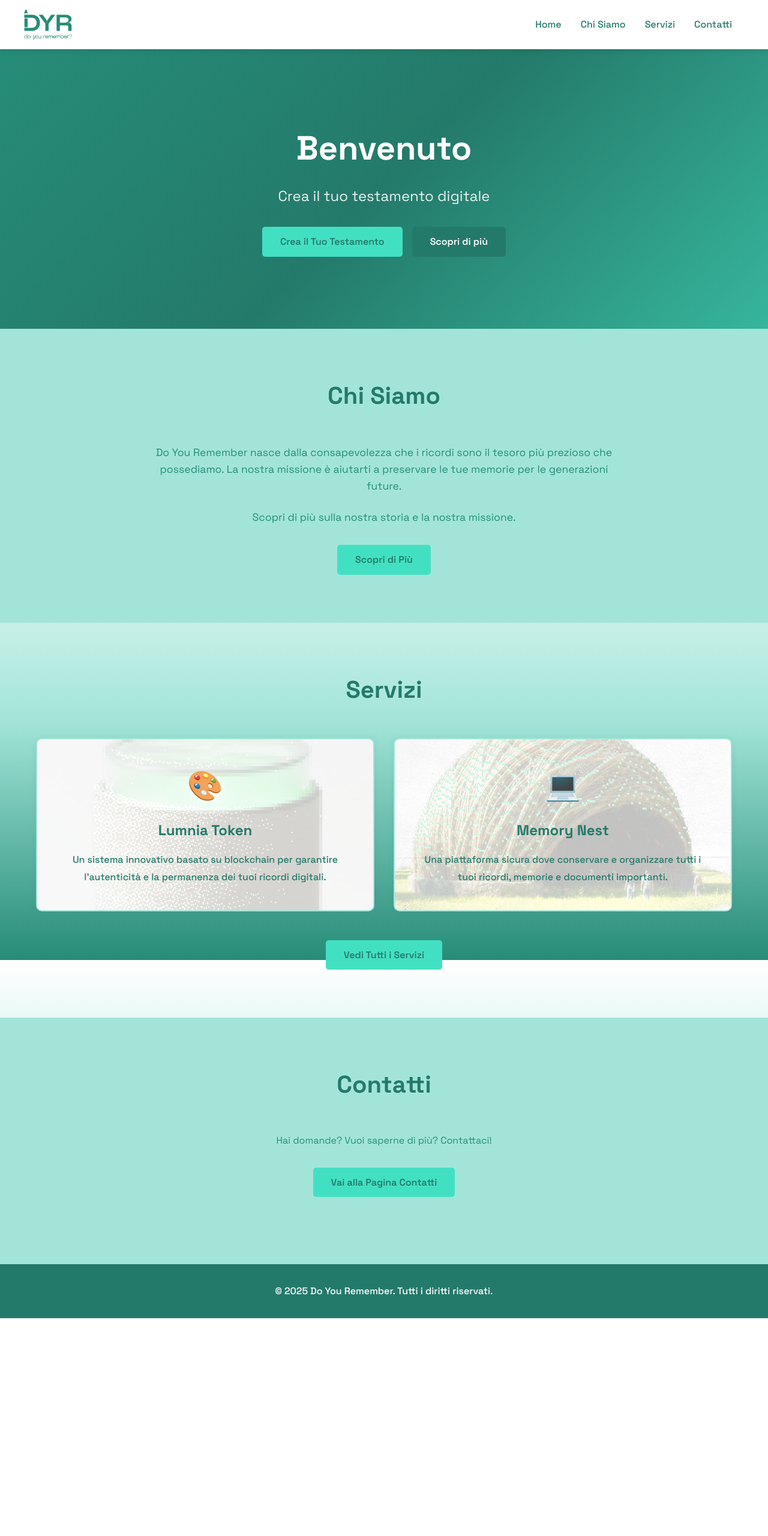
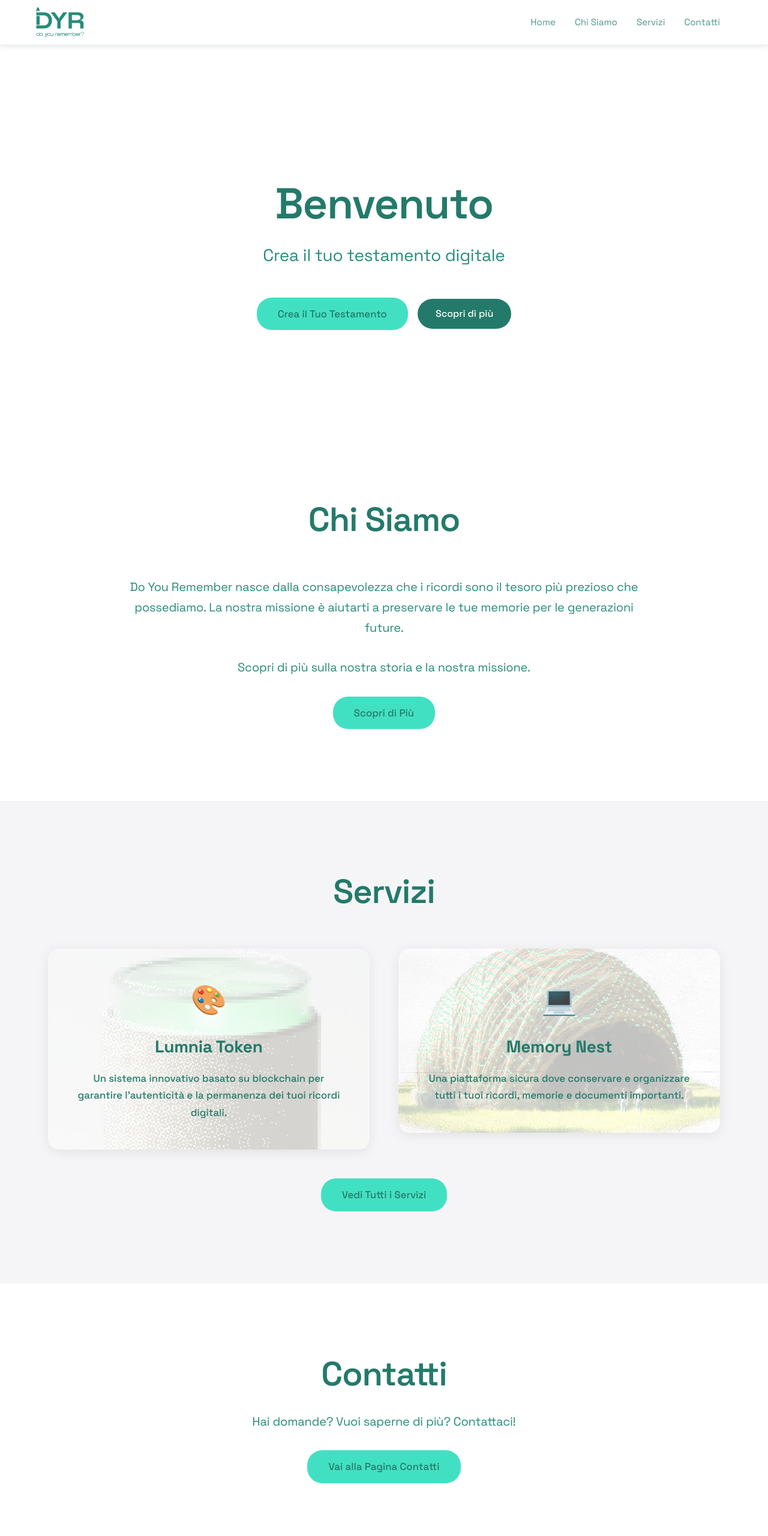
Before and after one commit to chiara-moretti/DoYouRemember, a website: page index.html in a window 1280 px wide. Shown: the top 2560 px of the page at 60% size. Before the commit the page ends 2197 px from the top, so only its background shows below. Drawn offline with Linux system fonts and the light colour scheme.

Commit message:
Aggiornamento design stile Apple: navigazione minimalista, tipografia migliorata, più spazio bianco

```diff
--- a/index.html
+++ b/index.html
@@ -88,8 +88,8 @@
         <section id="contact" class="contact">
             <div class="container">
                 <h2>Contatti</h2>
-                <p style="text-align: center; margin-bottom: 2rem; color: var(--text-light);">Hai domande? Vuoi saperne di più? Contattaci!</p>
-                <div style="text-align: center; margin-bottom: 2rem;">
+                <p>Hai domande? Vuoi saperne di più? Contattaci!</p>
+                <div style="text-align: center; margin-top: 2rem;">
                     <a href="contatti.html" class="btn btn-primary">Vai alla Pagina Contatti</a>
                 </div>
             </div>
--- a/style.css
+++ b/style.css
@@ -25,8 +25,7 @@ body {
     font-family: 'Space Grotesk', sans-serif;
     line-height: 1.6;
     color: var(--text-color);
-    background: linear-gradient(180deg, #ffffff 0%, #A2E5D8 50%, #268c78 100%);
-    background-attachment: fixed;
+    background: #ffffff;
     min-height: 100vh;
     overflow-x: hidden;
 }
@@ -41,7 +40,7 @@ img {
 .container {
     max-width: 1200px;
     margin: 0 auto;
-    padding: 0 20px;
+    padding: 0 40px;
     width: 100%;
 }
 
@@ -53,15 +52,17 @@ img {
 
 /* Header e Navigazione */
 header {
-    background-color: var(--bg-color);
-    box-shadow: var(--shadow);
+    background-color: rgba(255, 255, 255, 0.8);
+    backdrop-filter: saturate(180%) blur(20px);
+    -webkit-backdrop-filter: saturate(180%) blur(20px);
     position: sticky;
     top: 0;
     z-index: 1000;
+    border-bottom: 0.5px solid rgba(38, 140, 120, 0.1);
 }
 
 .navbar {
-    padding: 1rem 0;
+    padding: 0.75rem 0;
 }
 
 .navbar .container {
@@ -103,36 +104,21 @@ header {
 .nav-menu a {
     color: var(--text-color);
     text-decoration: none;
-    font-weight: 500;
-    transition: var(--transition);
+    font-weight: 400;
+    font-size: 0.95rem;
+    transition: opacity 0.3s ease;
     position: relative;
-}
-
-.nav-menu a::after {
-    content: '';
-    position: absolute;
-    bottom: -5px;
-    left: 0;
-    width: 0;
-    height: 2px;
-    background-color: var(--accent-color);
-    transition: var(--transition);
-}
-
-.nav-menu a:hover::after {
-    width: 100%;
+    opacity: 0.8;
 }
 
 .nav-menu a:hover {
-    color: var(--accent-color);
+    opacity: 1;
+    color: var(--text-color);
 }
 
 .nav-menu a.active {
-    color: var(--accent-color);
-}
-
-.nav-menu a.active::after {
-    width: 100%;
+    opacity: 1;
+    color: var(--text-color);
 }
 
 .hamburger {
@@ -151,24 +137,32 @@ header {
 
 /* Hero Section */
 .hero {
-    background: linear-gradient(135deg, var(--primary-color) 0%, var(--secondary-color) 50%, var(--medium-green) 100%);
-    color: white;
-    padding: 120px 0;
+    background: #ffffff;
+    color: var(--text-color);
+    padding: 180px 0 120px;
     text-align: center;
+    min-height: 80vh;
+    display: flex;
+    align-items: center;
+    justify-content: center;
 }
 
 .hero h1 {
-    font-size: 3.5rem;
-    margin-bottom: 1rem;
+    font-size: 4.5rem;
+    margin-bottom: 1.5rem;
     animation: fadeInUp 0.8s ease;
-    font-weight: 700;
+    font-weight: 600;
+    letter-spacing: -0.02em;
+    line-height: 1.1;
 }
 
 .hero-subtitle {
-    font-size: 1.5rem;
-    margin-bottom: 2rem;
-    opacity: 0.9;
+    font-size: 1.75rem;
+    margin-bottom: 3rem;
+    color: var(--text-light);
+    font-weight: 400;
     animation: fadeInUp 1s ease;
+    letter-spacing: -0.01em;
 }
 
 .hero-buttons,
@@ -178,50 +172,73 @@ header {
     align-items: center;
     gap: 1rem;
     flex-wrap: wrap;
+    width: 100%;
+    box-sizing: border-box;
+}
+
+.button-group {
+    text-align: center;
 }
 
 .hero-btn-secondary {
-    background-color: rgba(255, 255, 255, 0.2);
-    color: white;
-    border: 2px solid white;
+    background-color: transparent;
+    color: var(--accent-color);
+    border: 2px solid var(--accent-color);
+    border-radius: 25px;
+    padding: 14px 35px;
+    font-size: 1.05rem;
 }
 
 .hero-btn-secondary:hover {
-    background-color: rgba(255, 255, 255, 0.3);
-    border-color: rgba(255, 255, 255, 0.8);
+    background-color: var(--accent-color);
+    color: var(--secondary-color);
+    transform: scale(1.05);
 }
 
 @media (max-width: 768px) {
     .hero-buttons,
     .button-group {
-        flex-direction: column;
-        gap: 1rem;
-        width: 100%;
-        align-items: center;
-        justify-content: center;
-        padding: 0;
+        flex-direction: column !important;
+        gap: 1rem !important;
+        width: 100% !important;
+        align-items: center !important;
+        justify-content: center !important;
+        padding: 0 !important;
+        margin: 0 auto !important;
     }
 
     .hero-buttons .btn,
-    .button-group .btn {
+    .button-group .btn,
+    .button-group a.btn {
         width: 100% !important;
         max-width: 300px !important;
         margin: 0 auto !important;
+        margin-left: auto !important;
+        margin-right: auto !important;
         display: block !important;
         text-align: center !important;
         box-sizing: border-box !important;
         padding: 12px 30px !important;
         font-size: 1rem !important;
+        float: none !important;
     }
 
     .hero-buttons .btn:first-child,
-    .button-group .btn:first-child {
+    .button-group .btn:first-child,
+    .button-group a.btn:first-child {
         margin-top: 0 !important;
     }
 
     .hero-buttons .btn:last-child,
-    .button-group .btn:last-child {
+    .button-group .btn:last-child,
+    .button-group a.btn:last-child {
         margin-bottom: 0 !important;
+    }
+
+    /* Rimuovi qualsiasi margine inline dai bottoni */
+    .button-group a[style*="margin"] {
+        margin-left: auto !important;
+        margin-right: auto !important;
     }
 }
 
@@ -229,9 +246,9 @@ header {
     display: inline-block;
     padding: 12px 30px;
     text-decoration: none;
-    border-radius: 5px;
-    font-weight: 600;
-    transition: var(--transition);
+    border-radius: 25px;
+    font-weight: 500;
+    transition: all 0.3s cubic-bezier(0.25, 0.46, 0.45, 0.94);
     border: none;
     cursor: pointer;
     font-size: 1rem;
@@ -241,13 +258,16 @@ header {
     background-color: var(--accent-color);
     color: var(--secondary-color);
     animation: fadeInUp 1.2s ease;
-    font-weight: 600;
+    font-weight: 500;
+    border-radius: 25px;
+    padding: 14px 35px;
+    font-size: 1.05rem;
 }
 
 .btn-primary:hover {
     background-color: var(--light-accent);
-    transform: translateY(-2px);
-    box-shadow: var(--shadow-hover);
+    transform: scale(1.05);
+    box-shadow: 0 4px 20px rgba(38, 140, 120, 0.2);
 }
 
 .btn-secondary {
@@ -263,59 +283,73 @@ header {
 
 /* About Section */
 .about {
-    padding: 80px 0;
-    background-color: var(--bg-light);
+    padding: 120px 0;
+    background-color: #ffffff;
 }
 
 .about h2 {
     text-align: center;
-    font-size: 2.5rem;
-    margin-bottom: 3rem;
+    font-size: 3.5rem;
+    margin-bottom: 4rem;
     color: var(--secondary-color);
-    font-weight: 700;
+    font-weight: 600;
+    letter-spacing: -0.02em;
+    line-height: 1.1;
 }
 
 .about-content {
-    max-width: 800px;
+    max-width: 900px;
     margin: 0 auto;
 }
 
 .about-text p {
-    font-size: 1.1rem;
+    font-size: 1.25rem;
     color: var(--text-light);
-    margin-bottom: 1.5rem;
+    margin-bottom: 2rem;
     text-align: center;
+    line-height: 1.7;
+    font-weight: 400;
+    letter-spacing: -0.01em;
+}
+
+.about-text p:last-of-type {
+    margin-bottom: 0;
 }
 
 /* Services Section */
 .services {
-    padding: 80px 0;
+    padding: 120px 0;
+    background-color: #f5f5f7;
 }
 
 .services h2 {
     text-align: center;
-    font-size: 2.5rem;
-    margin-bottom: 3rem;
+    font-size: 3.5rem;
+    margin-bottom: 4rem;
     color: var(--secondary-color);
-    font-weight: 700;
+    font-weight: 600;
+    letter-spacing: -0.02em;
+    line-height: 1.1;
 }
 
 .services-grid {
     display: grid;
-    grid-template-columns: repeat(auto-fit, minmax(300px, 1fr));
-    gap: 2rem;
+    grid-template-columns: repeat(auto-fit, minmax(350px, 1fr));
+    gap: 3rem;
+    max-width: 1200px;
+    margin: 0 auto;
 }
 
 .service-card {
     background-color: var(--bg-color);
-    padding: 2.5rem;
-    border-radius: 10px;
-    box-shadow: var(--shadow);
+    padding: 3rem;
+    border-radius: 18px;
     text-align: center;
-    transition: var(--transition);
-    border: 2px solid var(--light-accent);
+    transition: transform 0.4s cubic-bezier(0.25, 0.46, 0.45, 0.94);
+    border: none;
     position: relative;
     overflow: hidden;
+    box-shadow: 0 4px 20px rgba(0, 0, 0, 0.08);
 }
 
 .service-card::before {
@@ -361,9 +395,8 @@ header {
 }
 
 .service-card:hover {
-    transform: translateY(-5px);
-    box-shadow: var(--shadow-hover);
-    border-color: var(--accent-color);
+    transform: translateY(-8px) scale(1.02);
+    box-shadow: 0 12px 40px rgba(38, 140, 120, 0.15);
 }
 
 a .service-card {
@@ -392,19 +425,22 @@ a:hover .service-card {
 }
 
 .service-card h3 {
-    font-size: 1.5rem;
+    font-size: 1.75rem;
     margin-bottom: 1rem;
     color: var(--secondary-color);
     font-weight: 600;
     position: relative;
     z-index: 2;
+    letter-spacing: -0.01em;
 }
 
 .service-card p {
     color: var(--text-light);
-    line-height: 1.8;
+    line-height: 1.7;
     position: relative;
     z-index: 2;
+    font-size: 1.05rem;
+    font-weight: 400;
 }
 
 .service-card ul {
@@ -442,16 +478,27 @@ a:hover .service-card {
 
 /* Contact Section */
 .contact {
-    padding: 80px 0;
-    background-color: var(--bg-light);
+    padding: 120px 0;
+    background-color: #ffffff;
 }
 
 .contact h2 {
     text-align: center;
-    font-size: 2.5rem;
-    margin-bottom: 3rem;
+    font-size: 3.5rem;
+    margin-bottom: 2rem;
     color: var(--secondary-color);
-    font-weight: 700;
+    font-weight: 600;
+    letter-spacing: -0.02em;
+    line-height: 1.1;
+}
+
+.contact p {
+    text-align: center;
+    font-size: 1.25rem;
+    color: var(--text-light);
+    margin-bottom: 2rem;
+    font-weight: 400;
+    letter-spacing: -0.01em;
 }
 
 .contact-form {
@@ -514,11 +561,13 @@ a:hover .service-card {
 
 /* Footer */
 footer {
-    background-color: var(--secondary-color);
-    color: white;
-    padding: 2rem 0;
+    background-color: #f5f5f7;
+    color: var(--text-light);
+    padding: 3rem 0;
     text-align: center;
-    font-weight: 500;
+    font-weight: 400;
+    font-size: 0.9rem;
+    border-top: 0.5px solid rgba(38, 140, 120, 0.1);
 }
 
 /* Notifiche */
@@ -601,6 +650,25 @@ footer {
     }
 }
 
+@keyframes fadeIn {
+    from {
+        opacity: 0;
+    }
+    to {
+        opacity: 1;
+    }
+}
+
+/* Smooth scroll */
+html {
+    scroll-behavior: smooth;
+}
+
+/* Miglioramenti per le sezioni */
+section {
+    animation: fadeIn 0.6s ease-out;
+}
+
 /* Responsive Design */
 
 /* Tablet */
@@ -611,11 +679,17 @@ footer {
     }
 
     .hero h1 {
-        font-size: 3rem;
+        font-size: 3.5rem;
     }
 
     .hero-subtitle {
-        font-size: 1.3rem;
+        font-size: 1.5rem;
+    }
+
+    .about h2,
+    .services h2,
+    .contact h2 {
+        font-size: 3rem;
     }
 }
 
@@ -682,30 +756,31 @@ footer {
     }
 
     .hero {
-        padding: 100px 0;
+        padding: 140px 0 100px;
+        min-height: 70vh;
     }
 
     .hero h1 {
-        font-size: 2.5rem;
-        line-height: 1.2;
+        font-size: 2.75rem;
+        line-height: 1.1;
     }
 
     .hero-subtitle {
-        font-size: 1.2rem;
+        font-size: 1.3rem;
         padding: 0 10px;
     }
 
     .about,
     .services,
     .contact {
-        padding: 60px 0;
+        padding: 80px 0;
     }
 
     .about h2,
     .services h2,
     .contact h2 {
-        font-size: 2rem;
-        margin-bottom: 2rem;
+        font-size: 2.5rem;
+        margin-bottom: 3rem;
     }
 
     .services-grid {
@@ -789,30 +864,31 @@ footer {
     }
 
     .hero {
-        padding: 80px 0 60px;
+        padding: 120px 0 80px;
+        min-height: 60vh;
     }
 
     .hero h1 {
-        font-size: 2rem;
-        margin-bottom: 0.8rem;
+        font-size: 2.25rem;
+        margin-bottom: 1rem;
     }
 
     .hero-subtitle {
-        font-size: 1rem;
-        margin-bottom: 1.5rem;
+        font-size: 1.15rem;
+        margin-bottom: 2rem;
     }
 
     .about,
     .services,
     .contact {
-        padding: 50px 0;
+        padding: 60px 0;
     }
 
     .about h2,
     .services h2,
     .contact h2 {
-        font-size: 1.75rem;
-        margin-bottom: 1.5rem;
+        font-size: 2rem;
+        margin-bottom: 2.5rem;
     }
 
     .service-card {
```
